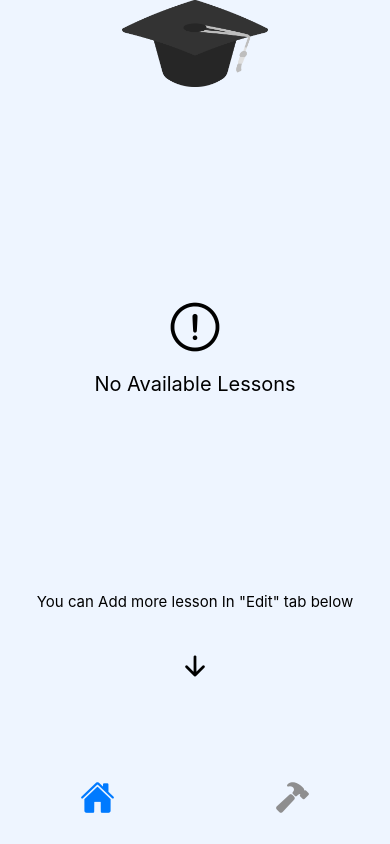
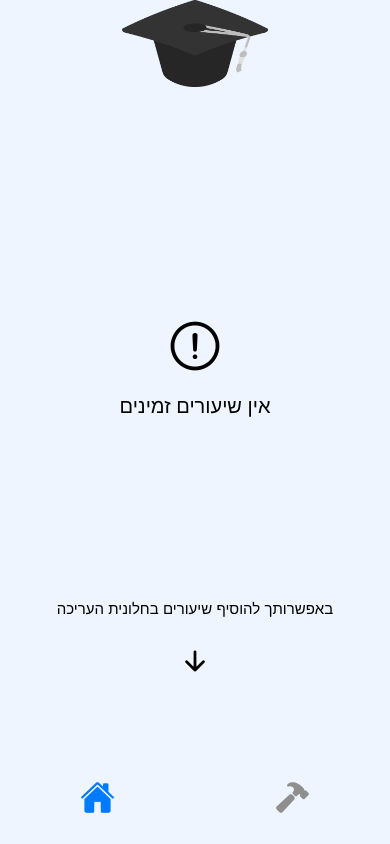
Before and after one commit to NivOzer/English-Tutoring-app, a React Native app: screen / in a window 390 px wide. Built offline with nearby package versions, Linux system fonts and the light colour scheme.

Commit message:
Working with warning message

```diff
--- a/components/HomeScreen.tsx
+++ b/components/HomeScreen.tsx
@@ -43,12 +43,12 @@ const HomeScreen = (props: Props) => {
             <View style={styles.noLessonsFieldAlert}>
               <Ionicons name="alert-circle-outline" size={60} />
               <Text style={styles.noLessonsFieldAlertText}>
-                No Available Lessons
+                אין שיעורים זמינים
               </Text>
             </View>
             <View style={styles.noLessonsFieldDown}>
               <Text style={styles.noLessonsFieldDownText}>
-                You can Add more lesson In "Edit" tab below
+                באפשרותך להוסיף שיעורים בחלונית העריכה
               </Text>
               <Ionicons name="arrow-down" size={30} />
             </View>
@@ -115,12 +115,13 @@ const styles = StyleSheet.create({
     alignItems: "center",
     marginBottom: "50%",
     marginTop: "30%",
-    height: "15%",
-    justifyContent: "space-between",
+    height: "20%",
+    justifyContent: "space-evenly",
+    // backgroundColor: "yellow",
   },
   noLessonsFieldDown: {
     alignItems: "center",
-    height: "25%",
+    height: "20%",
     justifyContent: "space-evenly",
   },
   noLessonsFieldAlertText: { fontSize: 20 },
```
